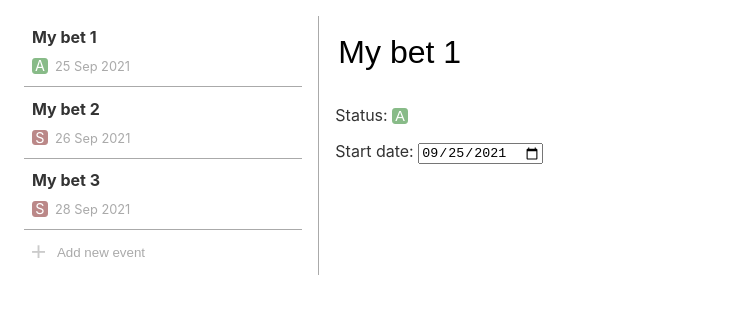
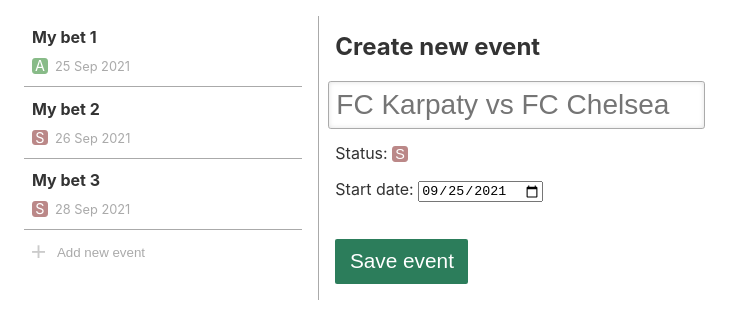
Before and after one commit to maximalism2/recoil-vs-redux-demo, a React (Create React App) app: page / in a window 1280 px wide. Both pictures are taken after a click on the button "Add new event". Shown: the top 322 px of the page, without its empty margins (182-918 px from the left). Built offline with nearby package versions, Linux system fonts and the light colour scheme.

Commit message:
Added create event functionality

```diff
--- a/src/App.js
+++ b/src/App.js
@@ -1,33 +1,62 @@
 import { useState } from "react";
 import { EventsList } from "./components/EventsList";
 import { Aside, Content, Main } from "./components/Layout";
-import { bets } from "./consts";
+import { mockEvents } from "./consts";
 import { EventView } from "./components/EventView";
-import { getBetById } from "./utils";
+import { getEventById } from "./utils";
+import { CreateEventView } from "./components/CreateEventView";
+
+const updateById = (selectedEventId, slice) => (events) => {
+  const selectedEventIndex = events.findIndex((e) => e.id === selectedEventId);
+  const selectedEvent = getEventById(events, selectedEventId);
+
+  return [
+    ...events.slice(0, selectedEventIndex),
+    { ...selectedEvent, ...slice },
+    ...events.slice(selectedEventIndex + 1),
+  ];
+};
 
 function App() {
-  const [selectedEventId, setSelectedEventId] = useState(bets[0].id);
+  const [events, setEvents] = useState(mockEvents);
+  const [selectedEventId, setSelectedEventId] = useState(mockEvents[0].id);
+  const [isCreateView, setIsCreateView] = useState(false);
 
-  const selectEvent = ({ id }) => setSelectedEventId(id);
+  const selectEvent = (id) => {
+    setIsCreateView(false);
+    setSelectedEventId(id);
+  };
 
-  const createNewEvent = () =>
-    console.log("New bet is going to be created here");
+  const updateEvent = (slice) => {
+    setEvents(updateById(selectedEventId, slice));
+  };
+
+  const createNewEvent = () => setIsCreateView(true);
+
+  const saveNewEvent = (event) => {
+    setEvents((prevEvents) => prevEvents.concat(event));
+    selectEvent(event.id);
+  };
 
   return (
     <Main>
       <Aside>
         <EventsList
-          bets={bets}
+          events={events}
           onEventClick={selectEvent}
           onCreateClick={createNewEvent}
         />
       </Aside>
       <Content>
-        <EventView
-          key={selectedEventId}
-          bet={getBetById(selectedEventId)}
-          updateBet={console.log}
-        />
+        {isCreateView ? (
+          <CreateEventView saveNewEvent={saveNewEvent} />
+        ) : (
+          <EventView
+            key={selectedEventId}
+            event={getEventById(events, selectedEventId)}
+            updateEvent={updateEvent}
+          />
+        )}
       </Content>
     </Main>
   );
--- /dev/null
+++ b/src/components/CreateEventView.js
@@ -0,0 +1,46 @@
+import { useState } from "react";
+import styled from "@emotion/styled";
+import { EventView } from "./EventView";
+import { generateEmptyEvent } from "../utils";
+
+const SaveButton = styled.button`
+  font-size: 1.3em;
+  margin-top: 1em;
+  border-radius: 0.1em;
+  background: rgb(44, 125, 91);
+  color: white;
+  border: none;
+  padding: 0.5em 0.7em;
+  cursor: pointer;
+  transition: 0.2s;
+
+  &:hover,
+  &:focus {
+    box-shadow: 0 2px 5px rgba(30, 84, 61, 0.5);
+  }
+
+  &:active {
+    box-shadow: inset 0 2px 5px rgba(30, 84, 61, 0.5);
+  }
+`;
+
+const Title = styled.h1`
+  margin-top: 0;
+`;
+
+export function CreateEventView({ saveNewEvent }) {
+  const [newEvent, setNewEvent] = useState(generateEmptyEvent);
+
+  return (
+    <>
+      <Title>Create new event</Title>
+      <EventView
+        event={newEvent}
+        updateEvent={(slice) =>
+          setNewEvent((event) => ({ ...event, ...slice }))
+        }
+      />
+      <SaveButton onClick={() => saveNewEvent(newEvent)}>Save event</SaveButton>
+    </>
+  );
+}
--- a/src/components/EventStatus.js
+++ b/src/components/EventStatus.js
@@ -1,9 +1,9 @@
 import styled from "@emotion/styled";
-import { EBetStatus } from "../consts";
+import { EEventStatus } from "../consts";
 
 const betStatusMap = {
-  [EBetStatus.Active]: "A",
-  [EBetStatus.Suspended]: "S",
+  [EEventStatus.Active]: "A",
+  [EEventStatus.Suspended]: "S",
 };
 
 const StyledEventStatus = styled.span`
@@ -25,7 +25,7 @@
   `}
 
   ${({ status }) => {
-    const color = status === EBetStatus.Active ? "#88bb88" : "#bb8888";
+    const color = status === EEventStatus.Active ? "#88bb88" : "#bb8888";
     return `
         background: ${color};
         border: 1px solid ${color};
--- a/src/components/EventView.js
+++ b/src/components/EventView.js
@@ -7,35 +7,43 @@
 import { INPUT_DATE_FORMAT } from "../consts";
 
 const TitleInput = styled.input`
-  font-size: 2em;
+  font-size: 1.75em;
   border: 1px solid transparent;
   background: none;
   transition: 0.1s;
   display: block;
-  margin-bottom: 1em;
+  padding: 0.25em;
+  margin: 0 0 0.5em -0.25em;
+  border-radius: 0.1em;
 
   &:hover,
-  &:focus {
+  &:focus,
+  &:placeholder-shown {
     border-color: #aaa;
-    box-shadow: inset 0 0 3px rgba(0, 0, 0, 0.12);
+    box-shadow: inset 0 0 5px rgba(0, 0, 0, 0.12);
   }
 `;
 
-export const EventView = ({ bet, updateBet: updateEvent }) => (
+export const EventView = ({ event, updateEvent }) => (
   <div>
-    <TitleInput type="text" defaultValue={bet.title} />
+    <TitleInput
+      type="text"
+      placeholder="FC Karpaty vs FC Chelsea"
+      value={event.title}
+      onChange={(e) => updateEvent({ title: e.currentTarget.value })}
+    />
 
     <Field label="Status">
       <EventStatus
-        status={bet.status}
-        onClick={() => updateEvent({ status: toggleStatus(bet.status) })}
+        status={event.status}
+        onClick={() => updateEvent({ status: toggleStatus(event.status) })}
       />
     </Field>
 
     <Field label="Start date">
       <input
         type="date"
-        value={format(bet.startDate, INPUT_DATE_FORMAT)}
+        value={format(event.startDate, INPUT_DATE_FORMAT)}
         onChange={(e) =>
           updateEvent({ startDate: e.currentTarget.valueAsDate })
         }
--- a/src/components/EventsList.js
+++ b/src/components/EventsList.js
@@ -60,14 +60,16 @@
   }
 `;
 
-export const EventsList = ({ bets, onEventClick, onCreateClick }) => (
+export const EventsList = ({ events, onEventClick, onCreateClick }) => (
   <List>
-    {bets.map((bet) => (
-      <ListItem key={bet.id}>
-        <Link href="#" onClick={() => onEventClick(bet)}>
-          <BetTitle>{bet.title}</BetTitle>
-          <EventStatus status={bet.status} />
-          <StartTime>{formatDate(bet.startDate, START_DATE_FORMAT)}</StartTime>
+    {events.map((event) => (
+      <ListItem key={event.id}>
+        <Link href="#" onClick={() => onEventClick(event.id)}>
+          <BetTitle>{event.title}</BetTitle>
+          <EventStatus status={event.status} />
+          <StartTime>
+            {formatDate(event.startDate, START_DATE_FORMAT)}
+          </StartTime>
         </Link>
       </ListItem>
     ))}
--- a/src/consts/index.js
+++ b/src/consts/index.js
@@ -1,18 +1,34 @@
-import add from 'date-fns/add'
+import add from "date-fns/add";
+import { uniqueID } from "../utils";
 
-export const EBetStatus = {
-  Active: '__active__',
-  Suspended: '__suspended__'
-}
+export const EEventStatus = {
+  Active: "__active__",
+  Suspended: "__suspended__",
+};
 
-export const START_DATE_FORMAT = 'dd MMM yyyy';
-export const INPUT_DATE_FORMAT = 'yyyy-MM-dd';
+export const START_DATE_FORMAT = "dd MMM yyyy";
+export const INPUT_DATE_FORMAT = "yyyy-MM-dd";
 
-const tomorrow = add(new Date(), {days: 1});
-const inThreeDays = add(new Date(), {days: 3});
+const tomorrow = add(new Date(), { days: 1 });
+const inThreeDays = add(new Date(), { days: 3 });
 
-export const bets = [
-  {id: 1, title: 'My bet 1', status: EBetStatus.Active, startDate: new Date()},
-  {id: 2, title: 'My bet 2', status: EBetStatus.Suspended, startDate: tomorrow},
-  {id: 3, title: 'My bet 3', status: EBetStatus.Suspended, startDate: inThreeDays},
-]
+export const mockEvents = [
+  {
+    id: uniqueID(),
+    title: "My bet 1",
+    status: EEventStatus.Active,
+    startDate: new Date(),
+  },
+  {
+    id: uniqueID(),
+    title: "My bet 2",
+    status: EEventStatus.Suspended,
+    startDate: tomorrow,
+  },
+  {
+    id: uniqueID(),
+    title: "My bet 3",
+    status: EEventStatus.Suspended,
+    startDate: inThreeDays,
+  },
+];
--- a/src/utils/index.js
+++ b/src/utils/index.js
@@ -1,11 +1,22 @@
-import {bets, EBetStatus} from "../consts";
+import { EEventStatus } from "../consts";
 
 export function toggleStatus(status) {
-  return status === EBetStatus.Active
-    ? EBetStatus.Suspended
-    : EBetStatus.Active;
+  return status === EEventStatus.Active
+    ? EEventStatus.Suspended
+    : EEventStatus.Active;
 }
 
-export function getBetById(selectedBetId) {
-  return bets.find(({id}) => id === selectedBetId);
+export function getEventById(events, selectedEventId) {
+  return events.find(({ id }) => id === selectedEventId);
 }
+
+let idCounter = 1;
+
+export const uniqueID = () => idCounter++;
+
+export const generateEmptyEvent = () => ({
+  id: uniqueID(),
+  title: "",
+  status: EEventStatus.Suspended,
+  startDate: new Date(),
+});
```
